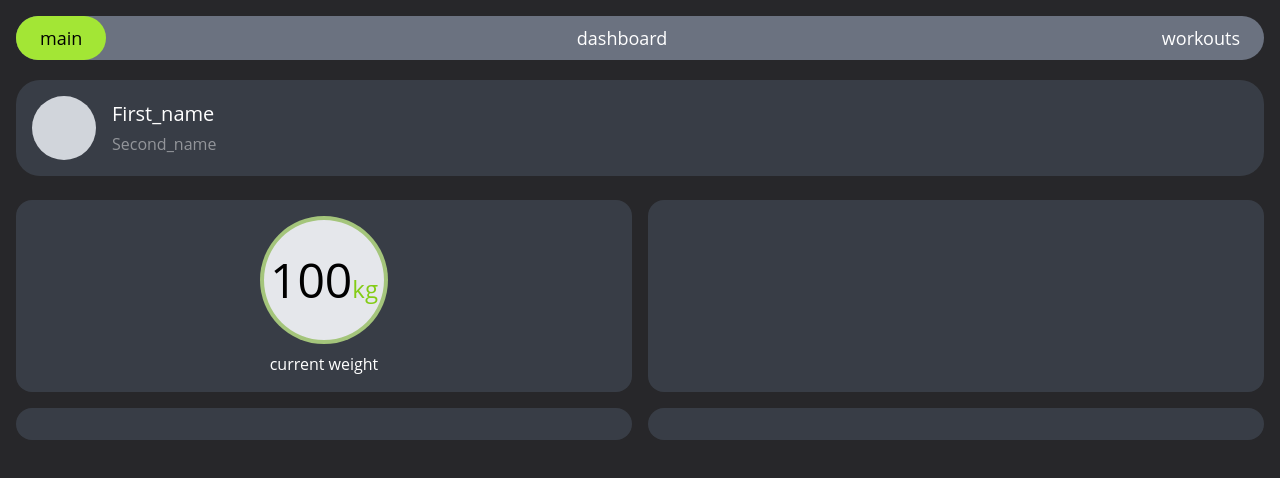
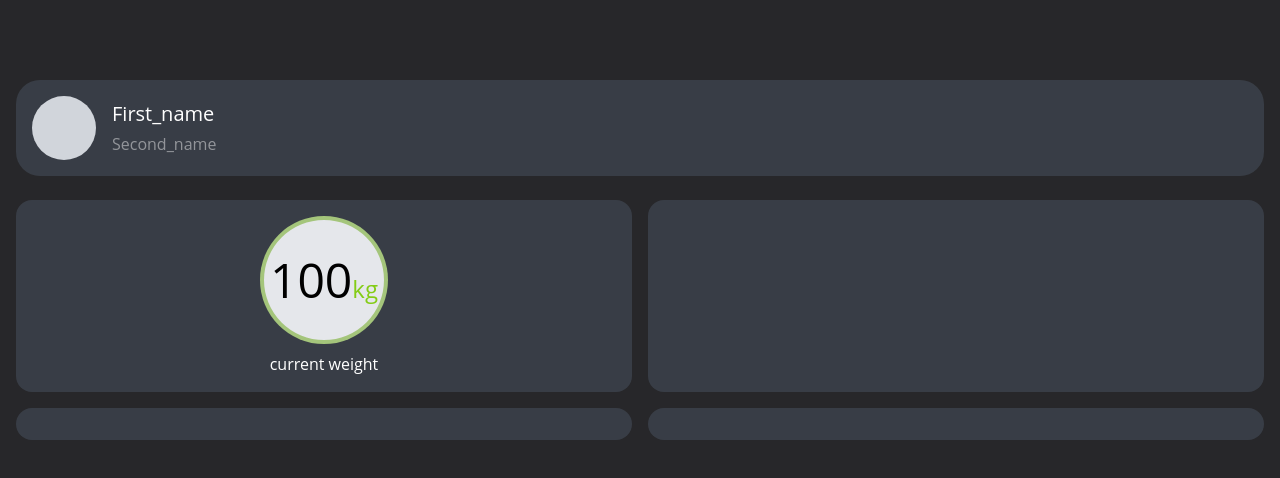
Before and after one commit to Alexeykoh/gym-rat, a Next.js app in the folder gym-rat/: page / in a window 1280 px wide. Shown: the top 478 px of the page. Built offline with nearby package versions, Linux system fonts and the light colour scheme.

Commit message:
refactor: rem nav from header

```diff
--- a/gym-rat/src/components/header/header.tsx
+++ b/gym-rat/src/components/header/header.tsx
@@ -1,6 +1,6 @@
 "use client";
-import Nav from "@/components/nav/nav";
 import { FC } from "react";
+import Logo from "../logo/logo";
 
 type headerProps = {};
 
@@ -9,7 +9,7 @@ const Header: FC<headerProps> = () => {
 
   return (
     <header className="flex justify-center items-center w-full fixed box-border p-4">
-      <Nav />
+      {/* <Nav /> */}
     </header>
   );
 };
```
